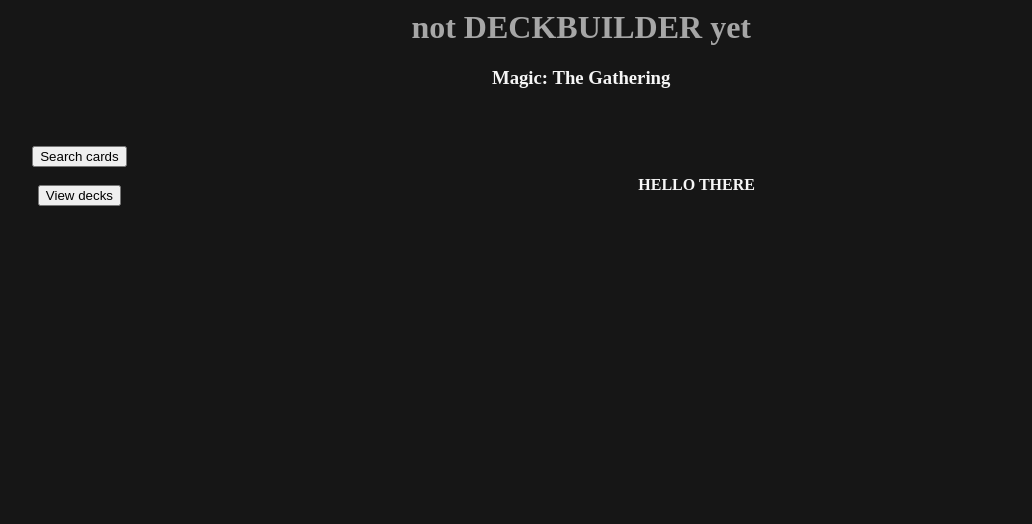
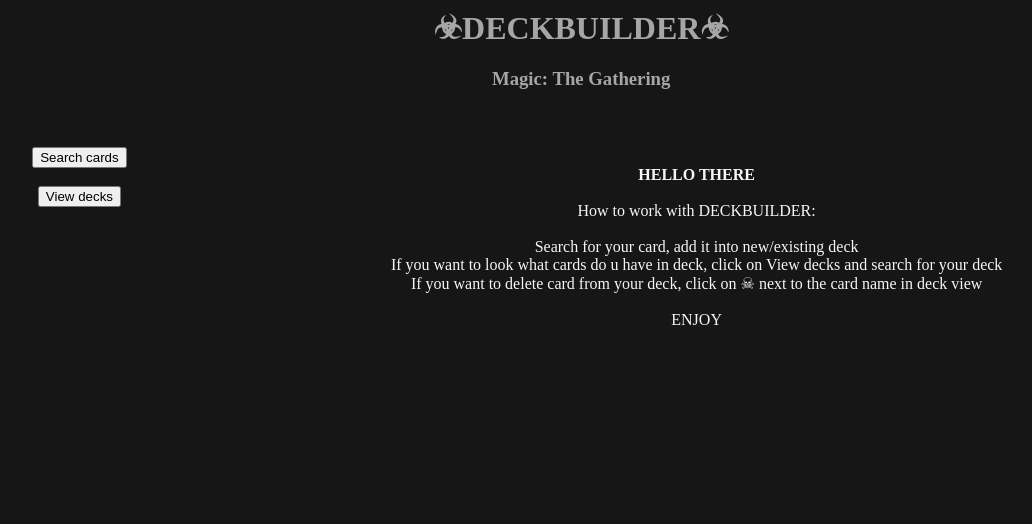
Before and after one commit to rddrdhd/SPJA_Deckbuilder, a Django app: page / in a window 1280 px wide. Shown: the top 524 px of the page, without its empty margins (54-1086 px from the left). Run offline with Django 3.2, Linux system fonts and the light colour scheme; lists and menus that the app fills with data are empty.

Commit message:
HTML links Make-up

```diff
--- a/builder/templates/base.html
+++ b/builder/templates/base.html
@@ -4,6 +4,7 @@
 table {
   border-collapse: collapse;
   width: 98%;
+
 }
 </style>
 </head>
@@ -17,9 +18,11 @@ table {
                 <th colspan="2">
 
                     <a href="{% url 'builder:index'%}" style="text-decoration: none">
-                        <h1> not DECKBUILDER yet </h1>
+                        <h1>☣DECKBUILDER☣</h1>
                     </a>
+                    <a href="https://magic.wizards.com/en" style="text-decoration: none">
                     <h3> Magic: The Gathering </h3>
+                    </a>
                 </th>
             </tr>
             <tr>
@@ -38,7 +41,7 @@ table {
                 <th style="vertical-align: middle;">
                     <table border="0" >
                         <tr>
-                            <th>
+                            <th >
 
                     {% block content %}
 
--- a/builder/templates/index.html
+++ b/builder/templates/index.html
@@ -3,5 +3,14 @@
 
 
  <br><br><br>
- <strong>HELLO THERE</strong>
+ <strong>HELLO THERE</strong><br><br>
+ <span style="font-weight:normal">
+   How to work with DECKBUILDER:<br><br>
+  Search for your card, add it into new/existing deck<br>
+  If you want to look what cards do u have in deck, click on View decks and search for your deck<br>
+  If you want to delete card from your deck, click on ☠ next to the card name in deck view<br><br>
+
+  ENJOY
+ </span>
+
  {% endblock %}
--- a/builder/templates/search/detail.html
+++ b/builder/templates/search/detail.html
@@ -1,10 +1,12 @@
  {% extends "base.html" %}
  {% block content %}
- <table>
+ <table >
 
      <tr>
          <th align="left">
              <h4>{{card_data.name}}</h4>
+
+                 <span style="font-weight:normal">
              <ul>
                  {% for key, value in card_data.items %}
                     {% if key == 'text' or key == 'flavor' %}
@@ -16,6 +18,7 @@
                     {% endif %}
                  {%endfor%}
              </ul>
+                 </span>
 
          </th>
          <th align="right" style="vertical-align: top;">
```
Also changed, not shown: builder/templates/decks.html (+7 -4 lines), builder/templates/search/result.html (+6 -1 lines).
